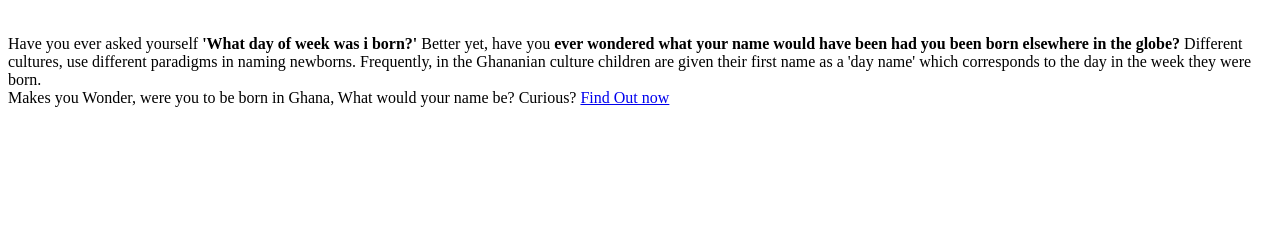
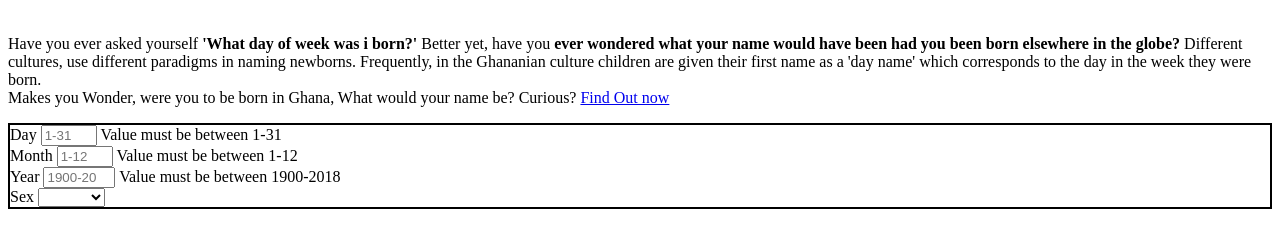
Before and after one commit to iwarui722/ghanaina-names, a plain HTML site: page index.html in a window 1280 px wide. Shown: the part 187-434 px from the top of the page. Drawn offline with Linux system fonts and the light colour scheme.

Commit message:
add forms

```diff
--- a/index.html
+++ b/index.html
@@ -24,6 +24,36 @@
                 <br> Makes you Wonder, were you to be born in Ghana, What would your name be?
                 Curious? <a href="#calculator">Find Out now</a>
         </div>
-
+        <div id="calculator" class="row" style="border:2px solid black;">
+            <div class="myForm col-md-7">
+                <form>
+                    <div class="container">
+                        <div class="form-group row">
+                            <div class="col-sm-4">
+                                <label for="day" class="col-form-label">Day</label>
+                                <input class="form-control" type="number" name="day" id="day" min="1" max="31" placeholder="1-31">
+                                <span class="show-error">Value must be between 1-31</span>
+                            </div>
+                            <div class="col-sm-4">
+                                <label for="month" class="col-form-label">Month</label>
+                                <input type="number" name="month" id="month" class="form-control" min="1" max="12" placeholder="1-12">
+                                <span class="show-error">Value must be between 1-12</span>
+                            </div>
+                            <div class="col-sm-4">
+                                <label for="year" class="col-form-label">Year</label>
+                                <input class="form-control" id="year" name="year" type="number" min="1900" max="2018" placeholder="1900-2018">
+                                <span class="show-error">Value must be between 1900-2018</span>
+                            </div>
+                        </div>
+                        <div class="form-group row">
+                            <div class="col-md-4">
+                                <label for="inputPassword3" class="col-sm-2 col-form-label">Sex</label>
+                                <select name="sex" id="sex" class="form-control">
+                                    <option value=""></option>
+                                    <option value="male">Male</option>
+                                    <option value="female">Female</option>
+                                </select>
+                            </div>
+                        </div>
 </body>
 </html>
```
